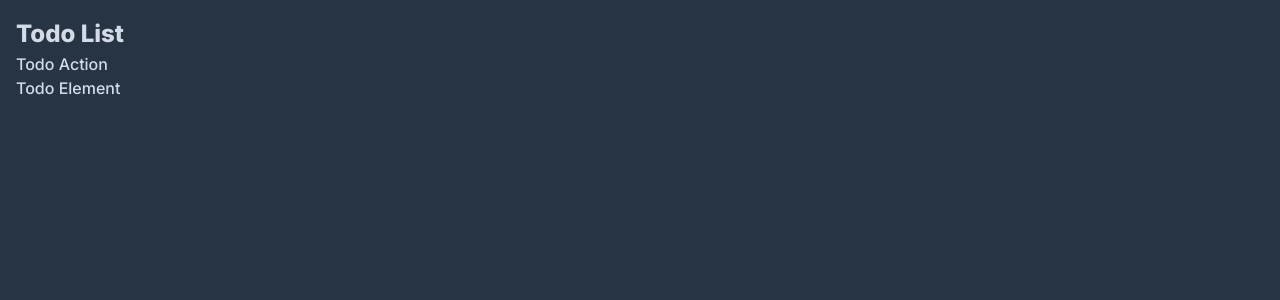
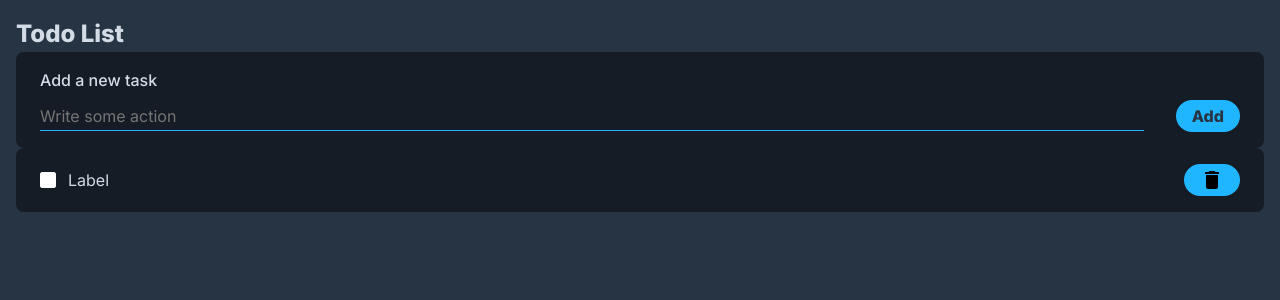
Before and after one commit to AlexisCharp/todo-base, a Next.js app: page / in a window 1280 px wide. Shown: the top 300 px of the page. Built offline with nearby package versions, Linux system fonts and the light colour scheme.

Commit message:
dev part 2

```diff
--- a/src/components/button/button.js
+++ b/src/components/button/button.js
@@ -1,10 +1,14 @@
 import './button.css';
 
-export const Button = ({ children, noPadding, variant }) => {
+export const Button = ({ children, noPadding, type, variant }) => {
   const className = `${variant === 'danger' ? 'button--danger' : ''} ${
     noPadding ? 'button--no-padding' : ''
   }`;
   console.log(variant);
 
-  return <button className={className}>{children}</button>;
+  return (
+    <button className={className} type={type}>
+      {children}
+    </button>
+  );
 };
--- a/src/components/todo-action/todo-action.js
+++ b/src/components/todo-action/todo-action.js
@@ -1,7 +1,35 @@
+'use client';
+
+import { useRef } from 'react';
+import { Button } from '@/components/button/button';
+import classes from './todo-action.module.css';
+
 export const TodoAction = () => {
+  const onSubmitHandler = (e) => {
+    e.preventDefault();
+    if (!inputRef.current.value.trim()) return;
+    const value = inputRef.current.value.trim();
+    console.log(value);
+  };
+
+  const inputRef = useRef(null);
+
   return (
-    <div>
-      <p>Todo Action</p>
+    <div className={classes['todo-action']}>
+      <p>Add a new task</p>
+      <form onSubmit={onSubmitHandler} className={classes['todo-action__form']}>
+        <label htmlFor="todo-action-input">
+          <input
+            required
+            id="todo-action-input"
+            type="text"
+            placeholder="Write some action"
+            ref={inputRef}
+          />
+          <span className="sr-only">Todo Name</span>
+        </label>
+        <Button type="submit">Add</Button>
+      </form>
     </div>
   );
 };
--- a/src/components/todo-element/todo-element.js
+++ b/src/components/todo-element/todo-element.js
@@ -1,7 +1,21 @@
+import Image from 'next/image';
+import { Button } from '@/components/button/button';
+import classes from './todo-element.module.css';
+import deleteIcon from '../../../public/delete.svg';
+
 export const TodoElement = () => {
   return (
-    <div>
-      <p>Todo Element</p>
+    <div className={classes['todo-element']}>
+      <label className={classes['todo-element__form']}>
+        <input
+          type="checkbox"
+          className={classes['todo-element__input']}
+        ></input>
+        Label
+      </label>
+      <Button>
+        <Image src={deleteIcon} alt="Delete the element" />
+      </Button>
     </div>
   );
 };
--- a/src/components/todo-element/todo-element.module.css
+++ b/src/components/todo-element/todo-element.module.css
@@ -14,7 +14,7 @@
   font-size: 1rem;
 }
 
-input[type='checkbox'] {
+.todo-element__input {
   -webkit-appearance: none;
   appearance: none;
   background-color: #fff;
@@ -30,7 +30,7 @@ input[type='checkbox'] {
   place-content: center;
 }
 
-input[type='checkbox']::before {
+.todo-element__input::before {
   content: '';
   width: 0.6rem;
   height: 0.6rem;
@@ -40,6 +40,6 @@ input[type='checkbox']::before {
   border-radius: 0.075rem;
 }
 
-input[type='checkbox']:checked::before {
+.todo-element__input:checked::before {
   opacity: 1;
 }
```
